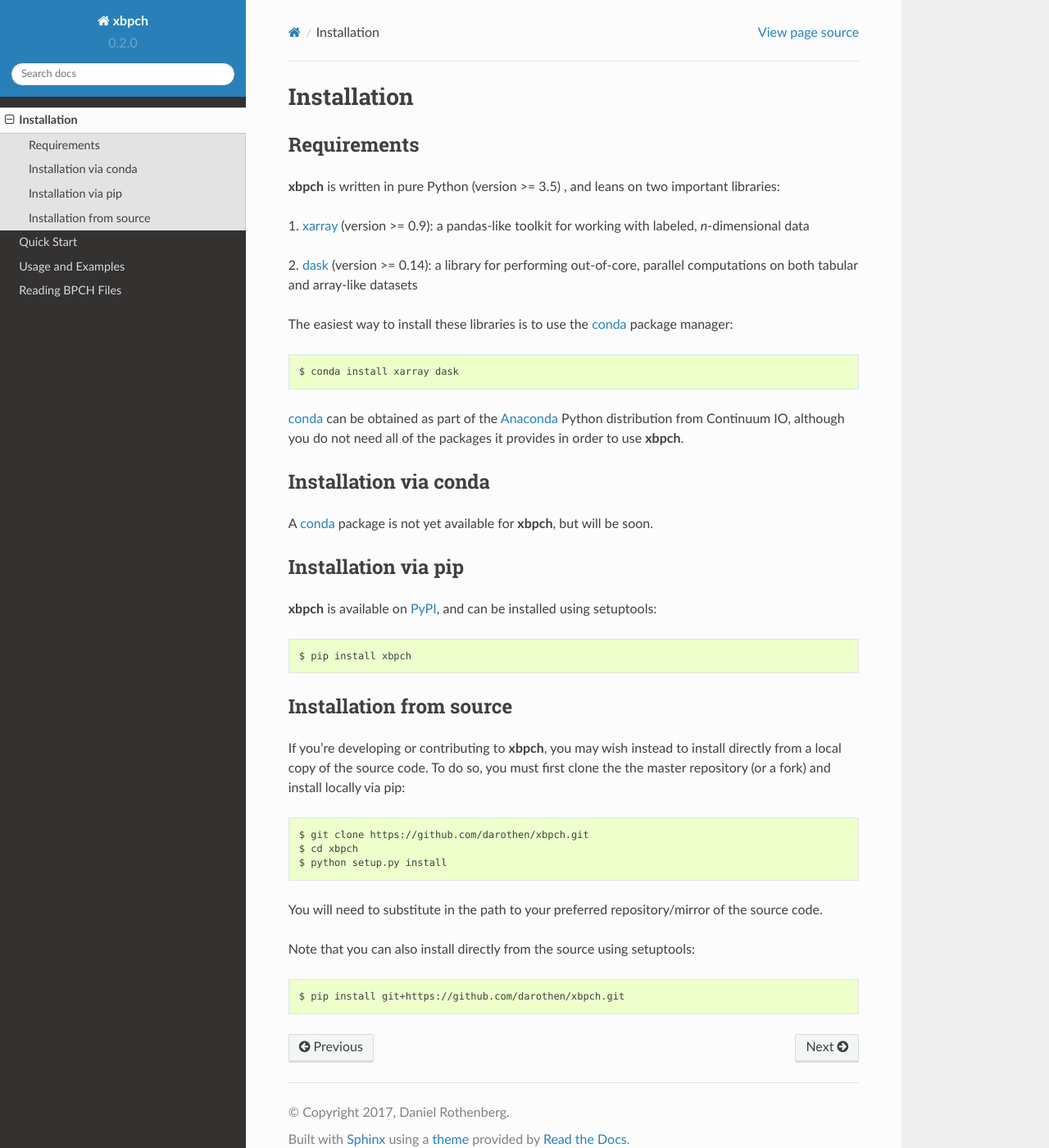
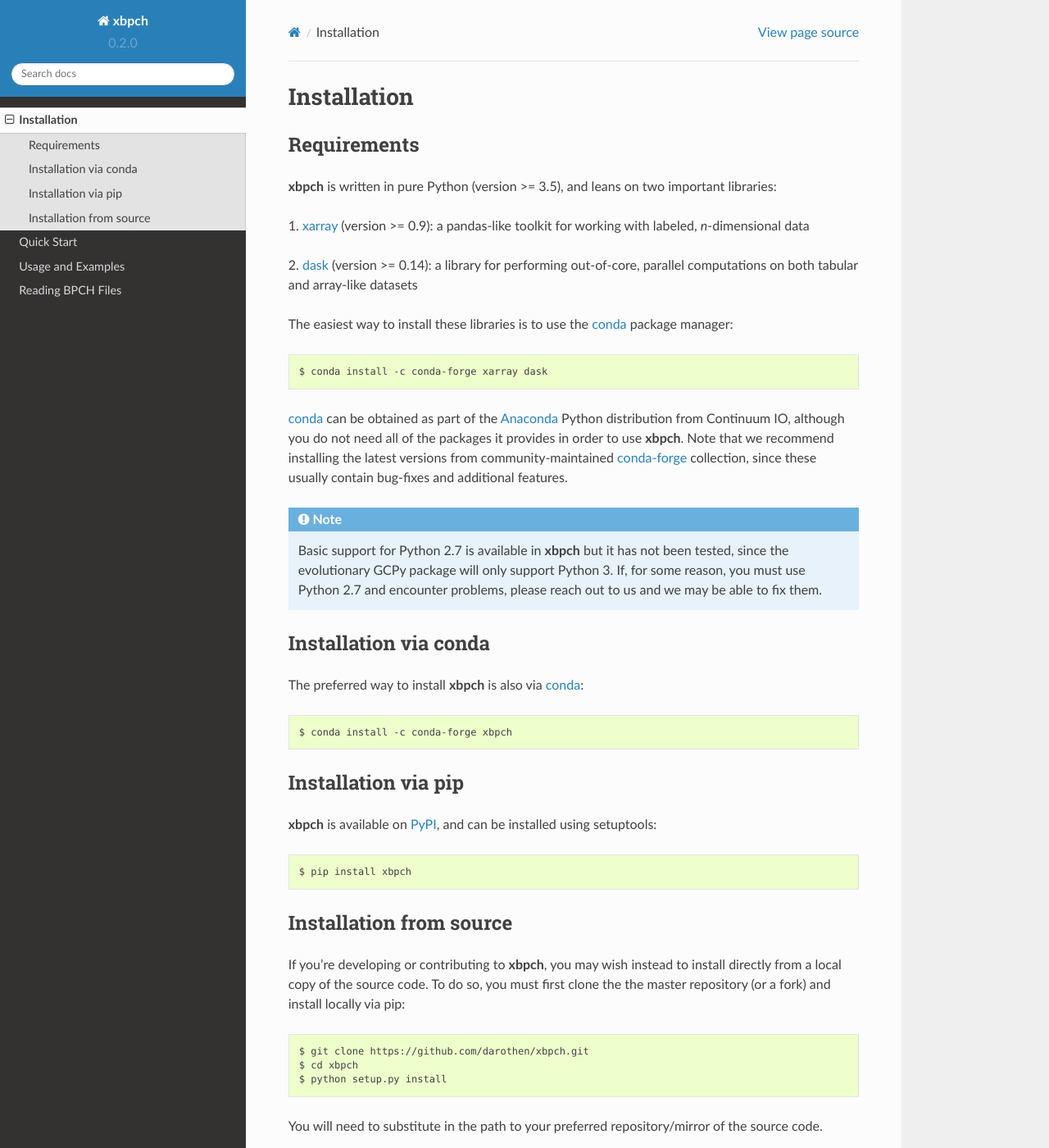
Before and after one commit to darothen/xbpch, a Sphinx documentation site: the page built from doc/installation.rst, in a window 1280 px wide and 1400 px high. Shown: the whole window at 82% size. Built offline with Sphinx 7.4.7 and the Read the Docs theme 2.0.0, drawn with Linux system fonts in a browser that asks for light colours.

Commit message:
Updating documentation on installatino

```diff
--- a/doc/installation.rst
+++ b/doc/installation.rst
@@ -5,7 +5,7 @@ Installation
 Requirements
 ------------
 
-**xbpch** is written in pure Python (version >= 3.5) , and leans on two important
+**xbpch** is written in pure Python (version >= 3.5), and leans on two important
 libraries:
 
 1. xarray_ (version >= 0.9): a pandas-like toolkit for working with
@@ -17,17 +17,28 @@ parallel computations on both tabular and array-like datasets
 The easiest way to install these libraries is to use the conda_
 package manager::
 
-    $ conda install xarray dask
+    $ conda install -c conda-forge xarray dask
 
 conda_ can be obtained as part of the Anaconda_ Python distribution
 from Continuum IO, although you do not need all of the packages it
-provides in order to use **xbpch**.
+provides in order to use **xbpch**. Note that we recommend installing the latest
+versions from community-maintained `conda-forge <https://conda-forge.org/>`_
+collection, since these usually contain bug-fixes and additional features.
+
+.. note::
+
+    Basic support for Python 2.7 is available in **xbpch** but it has not been
+    tested, since the evolutionary GCPy package will only support Python 3. If,
+    for some reason, you must use Python 2.7 and encounter problems, please
+    reach out to us and we may be able to fix them.
 
 
 Installation via conda
 ----------------------
 
-A conda_ package is not yet available for **xbpch**, but will be soon.
+The preferred way to install **xbpch** is also via conda_::
+
+    $ conda install -c conda-forge xbpch
 
 
 Installation via pip
```
Also changed, not shown: README.rst (+4 -5 lines).
